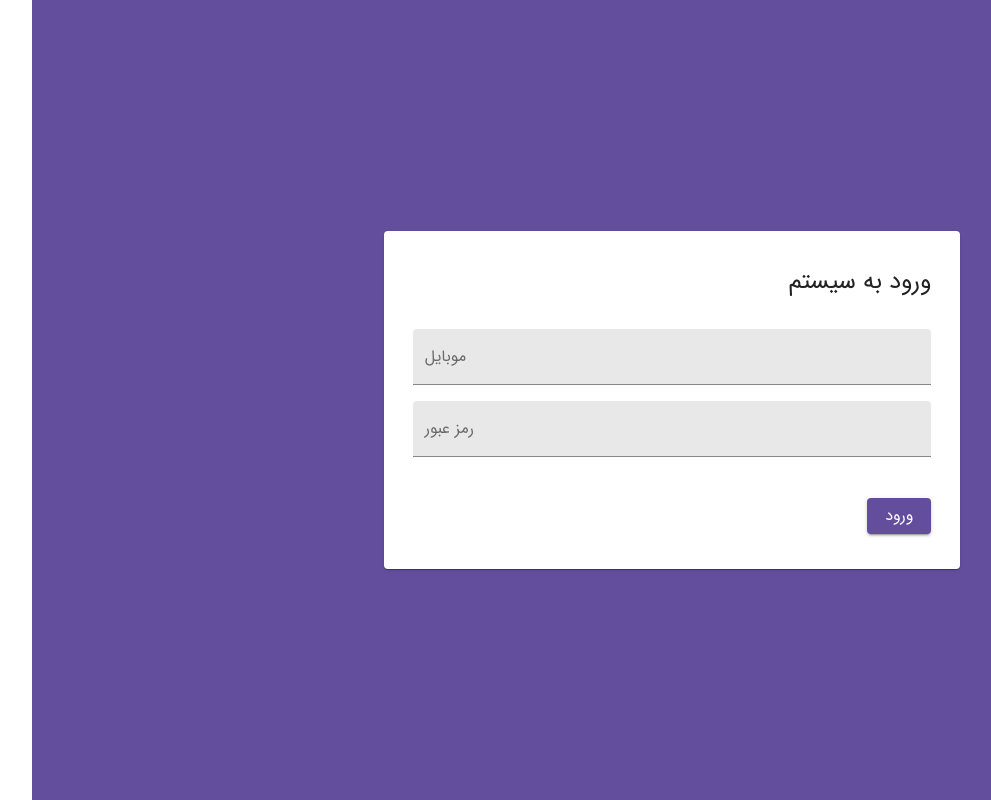
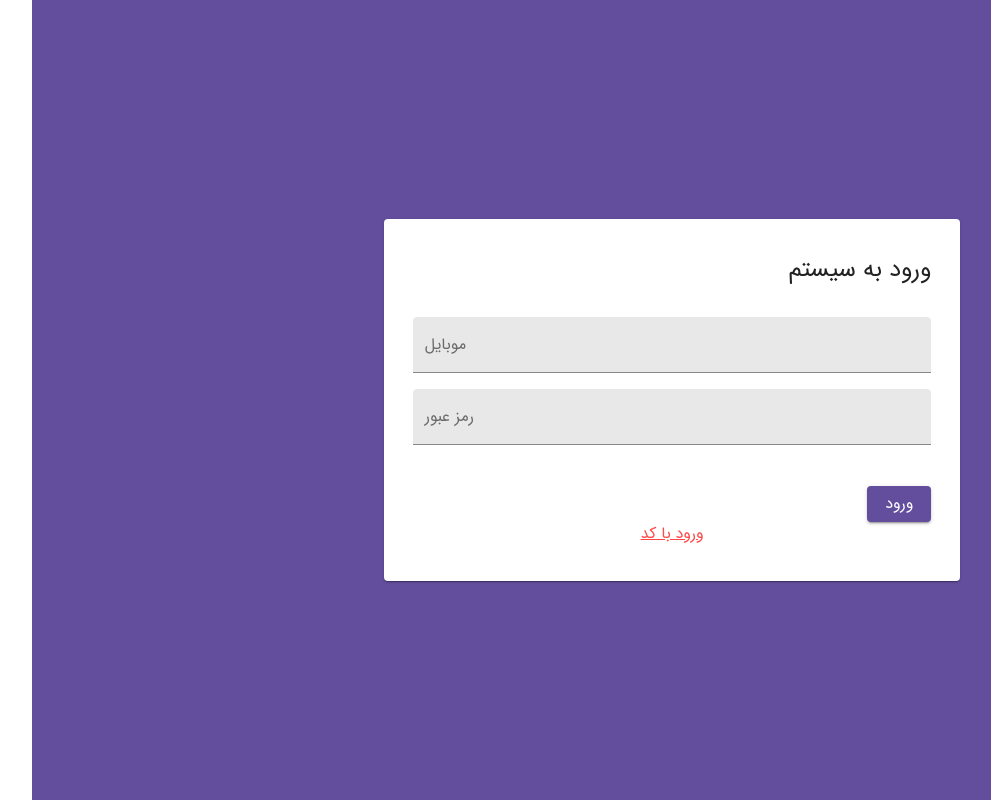
Before and after one commit to amirsadri73/barox-driver, a React (Create React App) app: page /login in a window 1280 px wide. Shown: the whole page, without its empty margins (34-1025 px from the left). Built offline with nearby package versions, Linux system fonts and the light colour scheme; what jss-rtl would draw is missing.

Commit message:
LoginTypes added

```diff
--- a/src/components/appBar/index.js
+++ b/src/components/appBar/index.js
@@ -60,7 +60,7 @@ const CostumeAppBar = props => {
     const classes = useStyles();
     const [anchorEl, setAnchorEl] = useState(null);
     const [mobileMoreAnchorEl, setMobileMoreAnchorEl] = useState(null);
-    const open = props;
+    //const open = props;
 
     const isMenuOpen = Boolean(anchorEl);
     const isMobileMenuOpen = Boolean(mobileMoreAnchorEl);
@@ -77,6 +77,7 @@ const CostumeAppBar = props => {
   const handleMobileMenuOpen = event => {
     setMobileMoreAnchorEl(event.currentTarget);
   };
+
     const menuId = "primary-search-account-menu";
     const renderMenu = (
       <Menu
@@ -174,7 +175,6 @@ const CostumeAppBar = props => {
         </AppBar>
       {renderMenu}
       {renderMobileMenu}
-
     </div>
     );
 };
--- a/src/screens/Login/index.js
+++ b/src/screens/Login/index.js
@@ -6,7 +6,8 @@ import {
   TextField,
   Button,
   Typography,
-  CircularProgress
+  CircularProgress,
+  Link
 } from "@material-ui/core";
 import Axios from "axios";
 import { withRouter } from "react-router-dom";
@@ -39,6 +40,14 @@ const useStyles = makeStyles(theme => ({
   },
   progress: {
     color: theme.palette.common.white,
+  },
+  link: {
+    color: theme.palette.secondary.main,
+  },
+  linkText: {
+    textDecoration: "underline",
+  },
+  linDiv: {
   }
 }));
 
@@ -50,6 +59,14 @@ const LoginScreen = props => {
   const [mobile, setMobile] = useState("");
   const [password, setPassword] = useState("");
   const [loading, setLoading] = useState(false);
+  const [loginType, setLoginType] = useState(0); //0 for mobile and password , 1 for mobile and code
+
+  const handleTypeChange = () => {
+    if (loginType === 0)
+      setLoginType(1);
+    else
+      setLoginType(0);
+  };
 
   const onSubmit = useCallback(() => {
     setLoading(true);
@@ -67,7 +84,7 @@ const LoginScreen = props => {
       });
   }, [mobile, password]);
   const classes = useStyles();
-  if (localStorage.getItem("userToken") === null)
+  //if (localStorage.getItem("userToken") === null)
     return (
       <div className={classes.container}>
         <Grid
@@ -89,6 +106,8 @@ const LoginScreen = props => {
                  onChange={e => setMobile(e.target.value)}
                  fullWidth
                />
+                {
+                  loginType === 0 ? (
                     <TextField
                     className={classes.input}
                     label={"رمز عبور"}
@@ -97,6 +116,8 @@ const LoginScreen = props => {
                     onChange={e => setPassword(e.target.value)}
                     fullWidth
                  />
+                ) : (null)
+                }
                <Button
                  variant={"contained"}
                  color={"primary"}
@@ -109,12 +130,24 @@ const LoginScreen = props => {
                     <Typography>ورود</Typography>
                  )}
                 </Button>
+                <div style={{
+                    display: "flex",
+                    justifyContent: "center",
+                    alignItems: "center",}}>
+                  <Link
+                  component="button"
+                  //color="secondary"
+                  onClick={handleTypeChange}
+                  className={classes.link}>
+                    {loginType === 0 ? <Typography className={classes.linkText}>ورود با کد</Typography> : <Typography className={classes.linkText}>ورود با رمز عبور</Typography>}
+                  </Link>
+                </div>
             </Paper>
           </Grid>
         </Grid>
       </div>
     );
-  else return <Redirect to="/" push />;
+  //else return <Redirect to="/" push />;
 };
 
 export default withRouter(LoginScreen);
```
Lines whose indentation alone changed are shown as unchanged.
